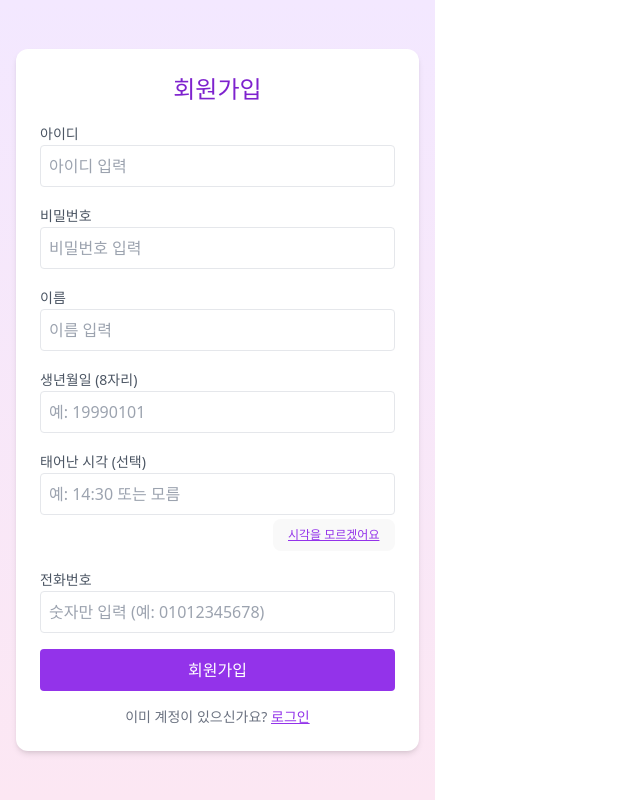
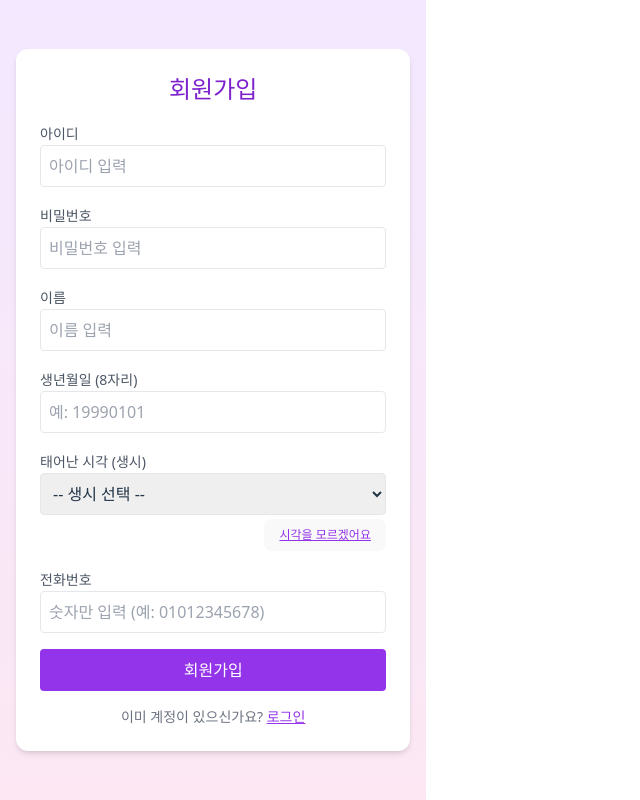
Before and after one commit to kwakatraso/fortune-room, a React (Vite) app: page /signup in a window 1280 px wide. Shown: the whole page, without its empty margins (0-640 px from the left). Built offline with nearby package versions, Linux system fonts and the light colour scheme.

Commit message:
가입 생시

```diff
--- a/src/pages/Signup.jsx
+++ b/src/pages/Signup.jsx
@@ -114,15 +114,29 @@ export default function Signup() {
         </div>
 
         <div>
-          <label className="text-sm text-gray-600">태어난 시각 (선택)</label>
-          <input
-            type="text"
+        <label className="text-sm text-gray-600">태어난 시각 (생시)</label>
+        <select
             name="birthTime"
-            placeholder="예: 14:30 또는 모름"
             value={form.birthTime}
             onChange={handleChange}
             className="w-full border p-2 rounded"
-          />
+        >
+            <option value="">-- 생시 선택 --</option>
+            <option value="자시">자시 (23:30~1:30)</option>
+            <option value="축시">축시 (1:30~3:30)</option>
+            <option value="인시">인시 (3:30~5:30)</option>
+            <option value="묘시">묘시 (5:30~7:30)</option>
+            <option value="진시">진시 (7:30~9:30)</option>
+            <option value="사시">사시 (9:30~11:30)</option>
+            <option value="오시">오시 (11:30~13:30)</option>
+            <option value="미시">미시 (13:30~15:30)</option>
+            <option value="신시">신시 (15:30~17:30)</option>
+            <option value="유시">유시 (17:30~19:30)</option>
+            <option value="술시">술시 (19:30~21:30)</option>
+            <option value="해시">해시 (21:30~23:30)</option>
+            <option value="모름">모름</option>
+        </select>
+
         <div className="text-right mt-1">
             <button
             type="button"
```
Lines whose indentation alone changed are shown as unchanged.
